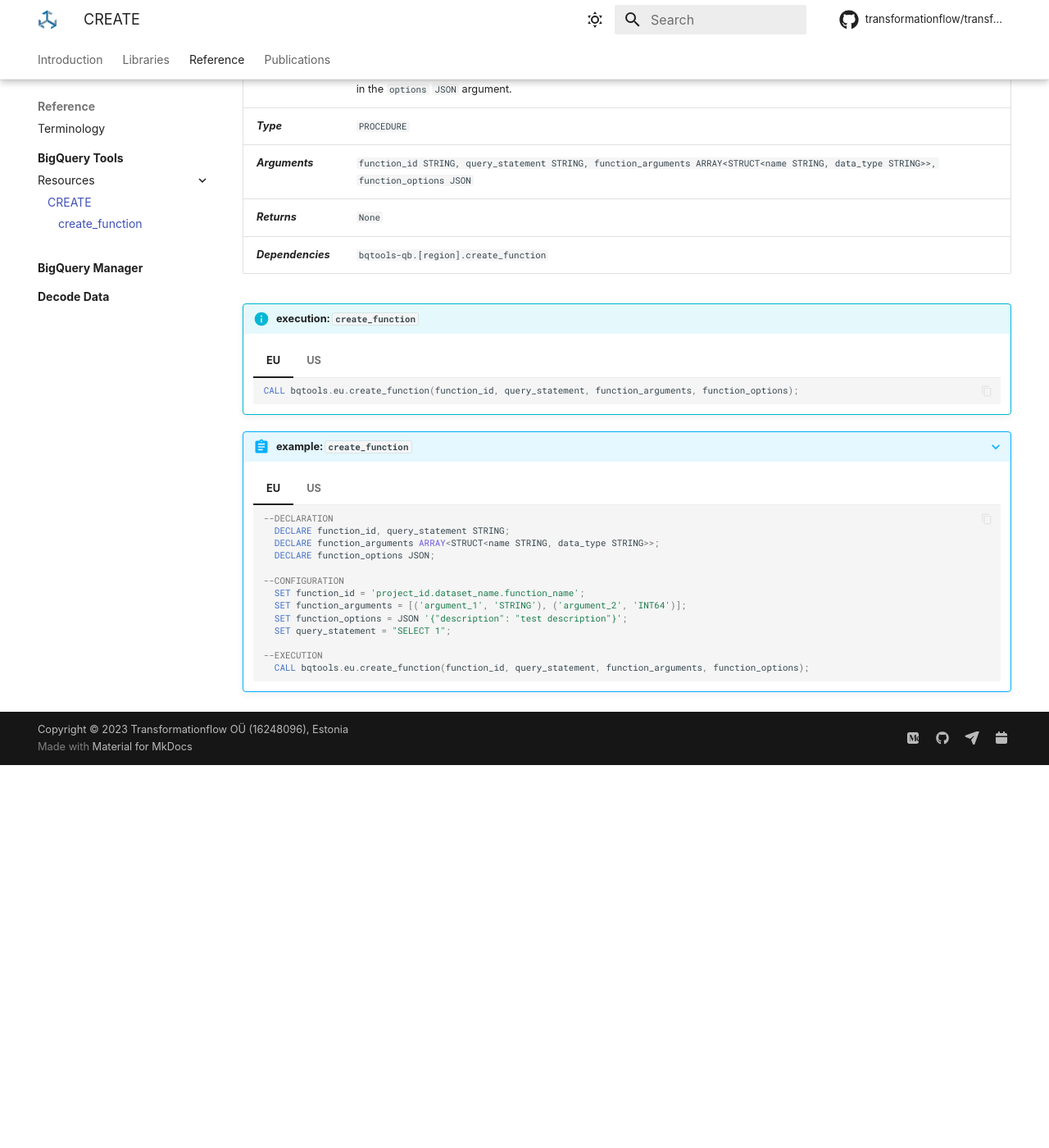
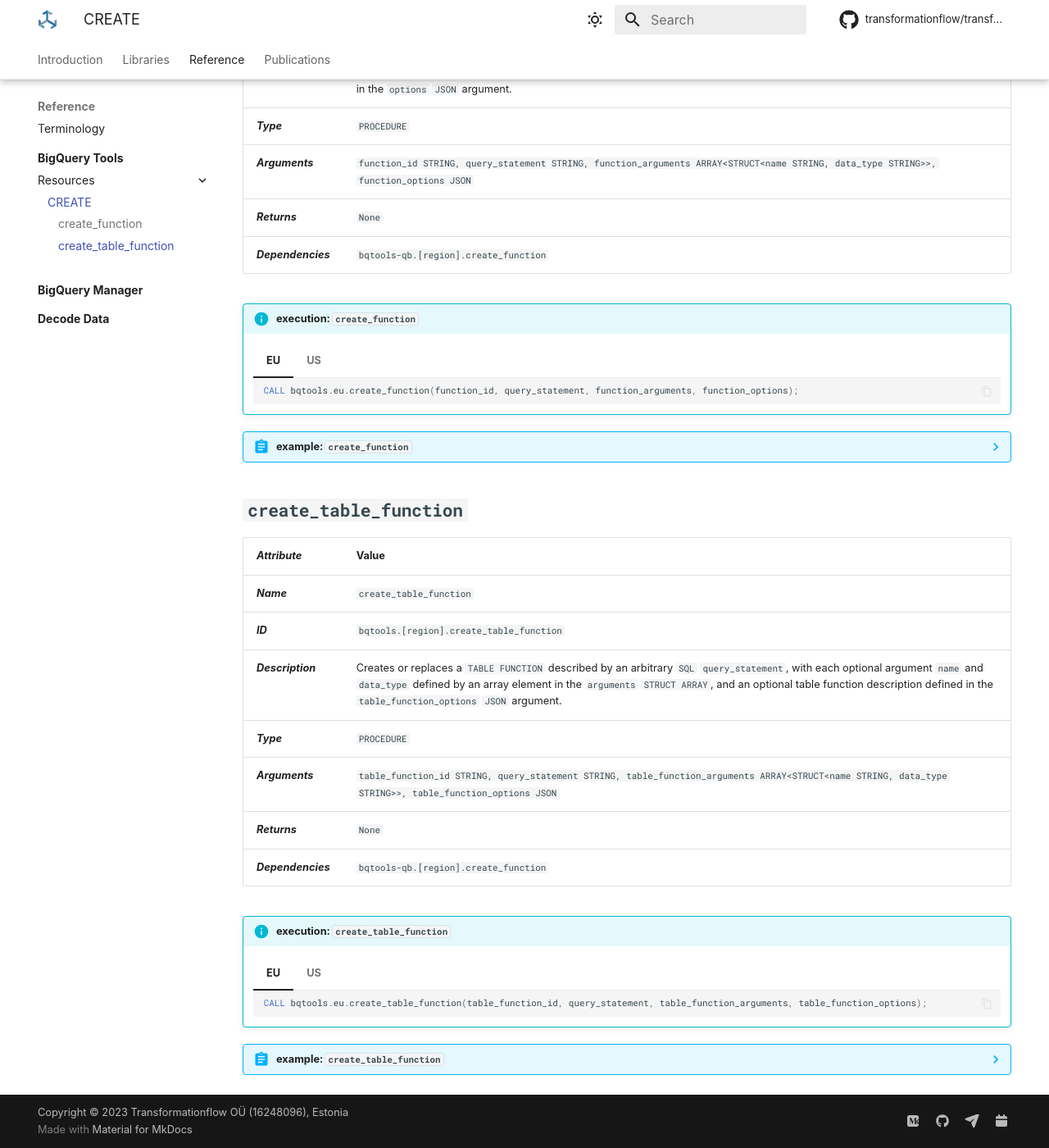
Before and after one commit to transformationflow/transformationflow.github.io, an MkDocs documentation site: the page built from docs/reference/bqtools/resources/create.md, in a window 1280 px wide and 1400 px high, scrolled down 478 px. Shown: the whole window at 82% size. Built offline with MkDocs 1.6.1 and Material for MkDocs 9.7.7, drawn with Linux system fonts in a browser that asks for light colours; some web fonts are replaced; comment, search, counter and statistics services are not loaded; before the commit the page ends 1411 px from its top, so only the background shows below that.

Commit message:
added create_table_function

````diff
--- a/docs/reference/bqtools/resources/create.md
+++ b/docs/reference/bqtools/resources/create.md
@@ -5,7 +5,7 @@ _**Attribute**_ | Value
 --- | ---
 _**Name**_ | `create_function`
 _**ID**_ | `bqtools.[region].create_function`
-_**Description**_ | Creates or replaces a `SQL` User-Defined `FUNCTION` described by an arbitrary `query_statement`, with each optional argument `name` and `data_type` defined by an array element in the `arguments` `STRUCT ARRAY`, and an optional function description defined in the `options` `JSON` argument.
+_**Description**_ | Creates or replaces a `SQL` User-Defined `FUNCTION` described by an arbitrary `SQL` `query_statement`, with each optional argument `name` and `data_type` defined by an array element in the `arguments` `STRUCT ARRAY`, and an optional function description defined in the `options` `JSON` argument.
 _**Type**_ | `PROCEDURE`
 _**Arguments**_ | `function_id STRING, query_statement STRING, function_arguments ARRAY<STRUCT<name STRING, data_type STRING>>, function_options JSON`
 _**Returns**_ | `None`
@@ -22,7 +22,7 @@ _**Dependencies**_ | `bqtools-qb.[region].create_function`
         CALL bqtools.us.create_function(function_id, query_statement, function_arguments, function_options);
         ```
 
-???+ abstract "example: `create_function`"
+??? abstract "example: `create_function`"
     === "EU"
         ```sql
         --DECLARATION
@@ -56,3 +56,60 @@ _**Dependencies**_ | `bqtools-qb.[region].create_function`
         --EXECUTION
           CALL bqtools.us.create_function(function_id, query_statement, function_arguments, function_options);
         ```
+
+# **`create_table_function`**
+_**Attribute**_ | Value
+--- | ---
+_**Name**_ | `create_table_function`
+_**ID**_ | `bqtools.[region].create_table_function`
+_**Description**_ | Creates or replaces a `TABLE FUNCTION` described by an arbitrary `SQL` `query_statement`, with each optional argument `name` and `data_type` defined by an array element in the `arguments` `STRUCT ARRAY`, and an optional table function description defined in the `table_function_options` `JSON` argument.
+_**Type**_ | `PROCEDURE`
+_**Arguments**_ | `table_function_id STRING, query_statement STRING, table_function_arguments ARRAY<STRUCT<name STRING, data_type STRING>>, table_function_options JSON`
+_**Returns**_ | `None`
+_**Dependencies**_ | `bqtools-qb.[region].create_function`
+
+!!! info "execution: `create_table_function`"
+    === "EU"
+        ```sql
+        CALL bqtools.eu.create_table_function(table_function_id, query_statement, table_function_arguments, table_function_options);
+        ```
+
+    === "US"
+        ```sql
+        CALL bqtools.us.create_table_function(table_function_id, query_statement, table_function_arguments, table_function_options);
+        ```
+
+??? abstract "example: `create_table_function`"
+    === "EU"
+        ```sql
+        --DECLARATION
+          DECLARE table_function_id, query_statement STRING;
+          DECLARE table_function_arguments ARRAY<STRUCT<name STRING, data_type STRING>>;
+          DECLARE table_function_options JSON;
+
+        --CONFIGURATION
+          SET table_function_id = 'project_id.dataset_name.table_function_name';
+          SET table_function_arguments = [('argument_1', 'STRING'), ('argument_2', 'INT64')];
+          SET table_function_options = JSON '{"description": "test description"}';
+          SET query_statement = "SELECT 1";
+
+        --EXECUTION
+          CALL bqtools.eu.create_table_function(table_function_id, query_statement, table_function_arguments, table_function_options);
+        ```
+
+    === "US"
+        ```sql
+        --DECLARATION
+          DECLARE table_function_id, query_statement STRING;
+          DECLARE table_function_arguments ARRAY<STRUCT<name STRING, data_type STRING>>;
+          DECLARE table_function_options JSON;
+
+        --CONFIGURATION
+          SET table_function_id = 'project_id.dataset_name.table_function_name';
+          SET table_function_arguments = [('argument_1', 'STRING'), ('argument_2', 'INT64')];
+          SET table_function_options = JSON '{"description": "test description"}';
+          SET query_statement = "SELECT 1";
+
+        --EXECUTION
+          CALL bqtools.us.create_table_function(table_function_id, query_statement, table_function_arguments, table_function_options);
+        ```
````
